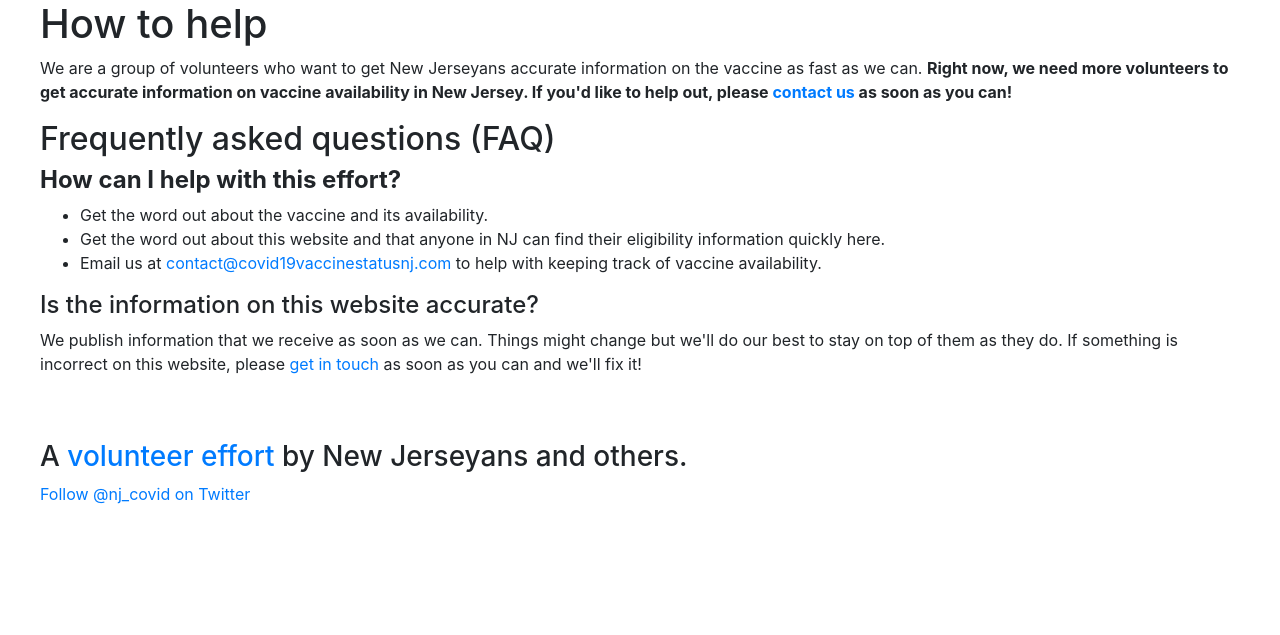
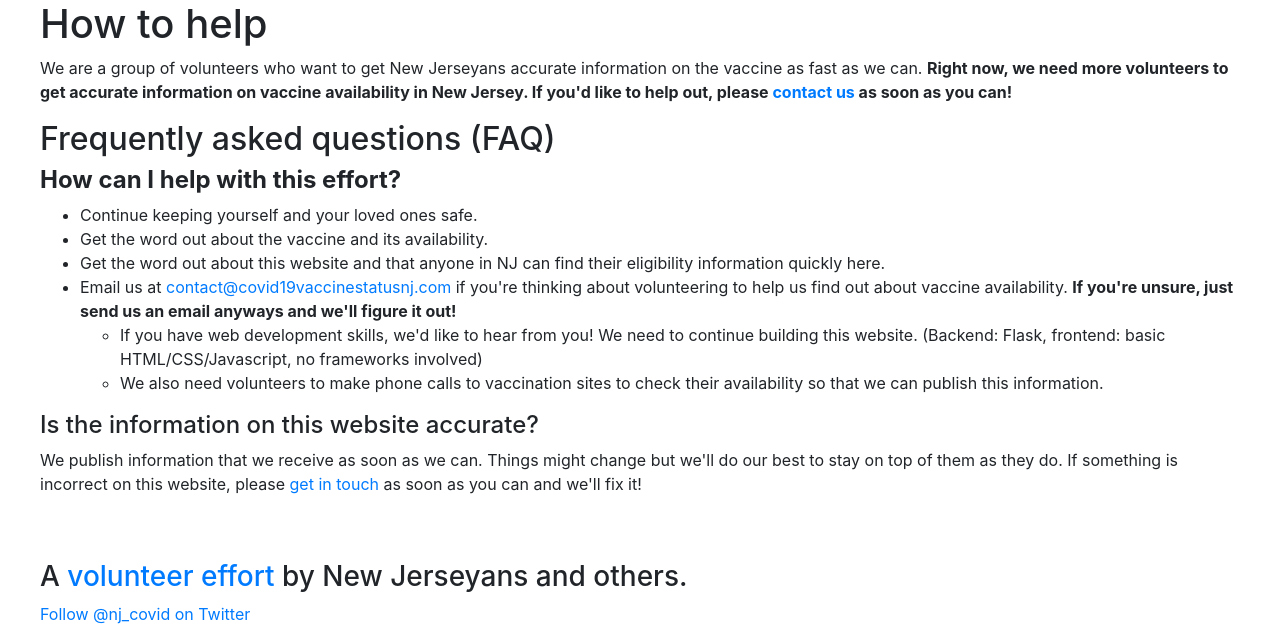
Before and after one commit to tpeng85/COVID-19-Vaccine-Eligibility-Explainer-NJ, a Flask app: page /how-to-help in a window 1280 px wide. Shown: the part 123-758 px from the top of the page. Run offline with Flask 2, Linux system fonts and the light colour scheme; some libraries are stand-ins or nearby versions.

Commit message:
add details to how to help

```diff
--- a/app/templates/how-to-help.html
+++ b/app/templates/how-to-help.html
@@ -13,9 +13,14 @@
 
 <h4><b>How can I help with this effort?</b></h4>
 <ul>
+  <li>Continue keeping yourself and your loved ones safe.</li>
   <li>Get the word out about the vaccine and its availability.</li>
   <li>Get the word out about this website and that anyone in NJ can find their eligibility information quickly here.</li>
-  <li>Email us at <a href="mailto:contact@covid19vaccinestatusnj.com">contact@covid19vaccinestatusnj.com</a> to help with keeping track of vaccine availability.</li>
+  <li>Email us at <a href="mailto:contact@covid19vaccinestatusnj.com">contact@covid19vaccinestatusnj.com</a> if you're thinking about volunteering to help us find out about vaccine availability. <b>If you're unsure, just send us an email anyways and we'll figure it out!</b></li>
+  <ul>
+    <li>If you have web development skills, we'd like to hear from you! We need to continue building this website. (Backend: Flask, frontend: basic HTML/CSS/Javascript, no frameworks involved)</li>
+    <li>We also need volunteers to make phone calls to vaccination sites to check their availability so that we can publish this information.</li>
+  </ul>
 </ul>
 
 <h4>Is the information on this website accurate?</h4>
```
